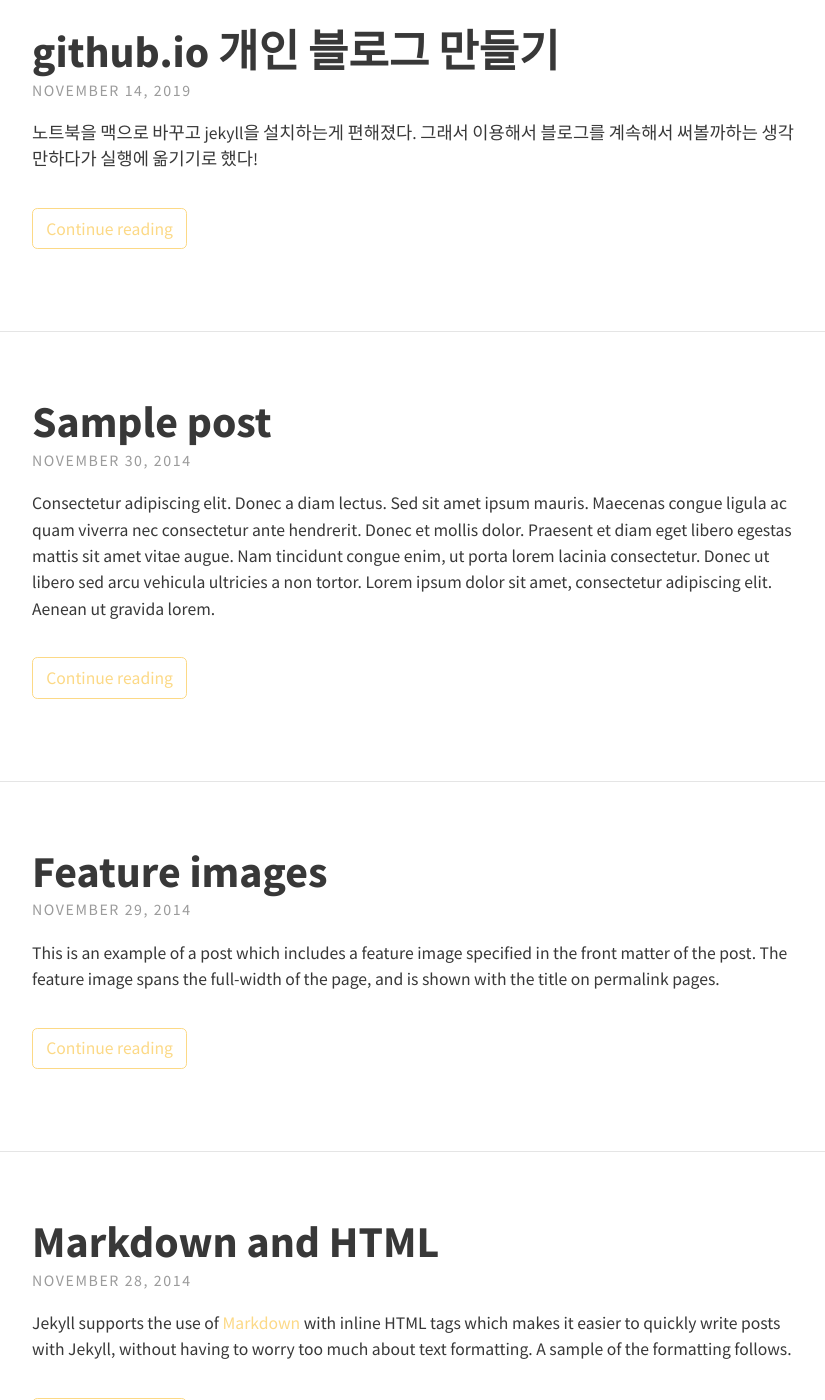
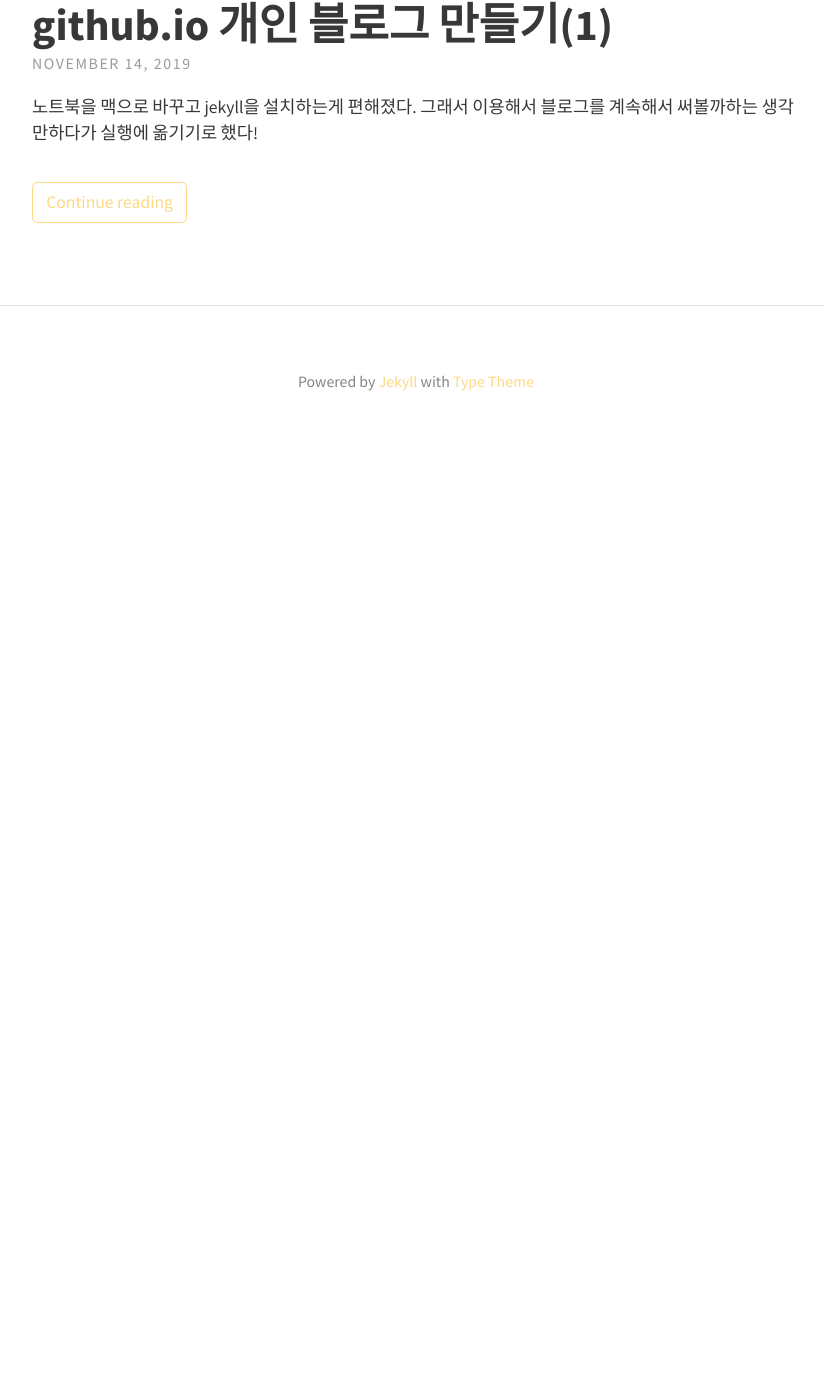
Before and after one commit to BoKyeong-Kim/BoKyeong-Kim.github.io, a Jekyll site: the page built from index.html, in a window 1280 px wide and 1400 px high, scrolled down 731 px. Shown: the whole window, without its empty margins (224-1049 px from the left). Built offline with Jekyll 4.4.1, drawn with Linux system fonts in a browser that asks for light colours; nearby versions of some CDN libraries; the list of posts is cut into pages by our own code; after the commit the page ends 1188 px from its top, so only the background shows below that; some of the changed text lies outside the part shown.

Commit message:
new post uploading

```diff
--- a/_posts/2014-11-28-markdown-and-html.md
+++ /dev/null
@@ -1,39 +0,0 @@
----
-layout: post
-title: Markdown and HTML
----
-
-Jekyll supports the use of [Markdown](http://daringfireball.net/projects/markdown/syntax) with inline HTML tags which makes it easier to quickly write posts with Jekyll, without having to worry too much about text formatting. A sample of the formatting follows.
-
-Tables have also been extended from Markdown:
-
-First Header  | Second Header
-------------- | -------------
-Content Cell  | Content Cell
-Content Cell  | Content Cell
-
-Here's an example of an image, which is included using Markdown:
-
-![Geometric pattern with fading gradient]({{ site.baseurl }}/assets/img/sample_feature_img_2.png)
-
-Highlighting for code in Jekyll is done using Pygments or Rouge. This theme makes use of Rouge by default.
-
-{% highlight js %}
-// count to ten
-for (var i = 1; i <= 10; i++) {
-    console.log(i);
-}
-
-// count to twenty
-var j = 0;
-while (j < 20) {
-    j++;
-    console.log(j);
-}
-{% endhighlight %}
-
-Type Theme uses KaTeX to display maths. Equations such as $$S_n = a \times \frac{1-r^n}{1-r}$$ can be displayed inline.
-
-Alternatively, they can be shown on a new line:
-
-$$ f(x) = \int \frac{2x^2+4x+6}{x-2} $$
--- a/_posts/2014-11-29-feature-images.md
+++ /dev/null
@@ -1,6 +0,0 @@
----
-layout: post
-title: Feature images
-feature-img: "assets/img/sample_feature_img.png"
----
-This is an example of a post which includes a feature image specified in the front matter of the post. The feature image spans the full-width of the page, and is shown with the title on permalink pages.
--- a/_posts/2014-11-30-sample-post.md
+++ /dev/null
@@ -1,22 +0,0 @@
----
-layout: post
-title: Sample post
-tags: [test, sample]
----
-Consectetur adipiscing elit. Donec a diam lectus. Sed sit amet ipsum mauris. Maecenas congue ligula ac quam viverra nec consectetur ante hendrerit. Donec et mollis dolor. Praesent et diam eget libero egestas mattis sit amet vitae augue. Nam tincidunt congue enim, ut porta lorem lacinia consectetur. Donec ut libero sed arcu vehicula ultricies a non tortor. Lorem ipsum dolor sit amet, consectetur adipiscing elit. Aenean ut gravida lorem.
-
-* Consectetur adipiscing elit
-* Donec a diam lectus
-* Sed sit amet ipsum mauris
-
-Ut turpis felis, pulvinar a semper sed, adipiscing id dolor. Pellentesque auctor nisi id magna consequat sagittis. Curabitur dapibus enim sit amet elit pharetra tincidunt feugiat nisl imperdiet. Ut convallis libero in urna ultrices accumsan. Donec sed odio eros. Donec viverra mi quis quam pulvinar at malesuada arcu rhoncus. Cum sociis natoque penatibus et magnis dis parturient montes, nascetur ridiculus mus. In rutrum accumsan ultricies. Mauris vitae nisi at sem facilisis semper ac in est.
-
-Nunc diam velit, adipiscing ut tristique vitae, sagittis vel odio. Maecenas convallis ullamcorper ultricies. Curabitur ornare, ligula *semper consectetur sagittis*, nisi diam iaculis velit, id fringilla sem nunc vel mi. Nam dictum, odio nec pretium volutpat, arcu ante placerat erat, non tristique elit urna et turpis. Quisque mi metus, ornare sit amet fermentum et, tincidunt et orci. Fusce eget orci a orci congue vestibulum.
-
-Ut dolor diam, elementum et vestibulum eu, porttitor vel elit. Curabitur venenatis pulvinar tellus gravida ornare. Sed et erat faucibus nunc euismod ultricies ut id justo. Nullam cursus suscipit nisi, et ultrices justo sodales nec. Fusce venenatis facilisis lectus ac semper. Aliquam at massa ipsum. Quisque bibendum purus convallis nulla ultrices ultricies. Nullam aliquam, mi eu aliquam tincidunt, purus velit laoreet tortor, viverra pretium nisi quam vitae mi. Fusce vel volutpat elit. Nam sagittis nisi dui.
-
-> Suspendisse lectus leo, consectetur in tempor sit amet, placerat quis neque
-
-Etiam luctus porttitor lorem, sed suscipit est rutrum non. Curabitur lobortis nisl a enim congue semper. Aenean commodo ultrices imperdiet. Vestibulum ut justo vel sapien venenatis tincidunt.
-
-Phasellus eget dolor sit amet ipsum dapibus condimentum vitae quis lectus. Aliquam ut massa in turpis dapibus convallis. Praesent elit lacus, vestibulum at malesuada et, ornare et est. Ut augue nunc, sodales ut euismod non, adipiscing vitae orci. Mauris ut placerat justo. Mauris in ultricies enim. Quisque nec est eleifend nulla ultrices egestas quis ut quam. Donec sollicitudin lectus a mauris pulvinar id aliquam urna cursus. Cras quis ligula sem, vel elementum mi. Phasellus non ullamcorper urna.
--- a/_posts/2019-11-14-new-github-blog.md
+++ b/_posts/2019-11-14-new-github-blog.md
@@ -1,11 +1,12 @@
 ---
 layout: post
-title: github.io 개인 블로그 만들기
+title: github.io 개인 블로그 만들기(1)
 feature-img: "assets/img/github-logo.png"
 tags: [github.io, gitblog, jekyll]
 ---
 
-노트북을 맥으로 바꾸고 jekyll을 설치하는게 편해졌다. 그래서 이용해서 블로그를 계속해서 써볼까하는 생각만하다가 실행에 옮기기로 했다!
+노트북을 맥으로 바꾸고 jekyll을 설치하는게 편해졌다.
+그래서 이용해서 블로그를 계속해서 써볼까하는 생각만하다가 실행에 옮기기로 했다!
 
 
 
```
Also changed, not shown: _posts/2019-11-16-new-github-blog2.md (+65 -1 lines), assets/img/create_repo.png (added), assets/img/github-logo.png, assets/img/setting_repo.png (added), assets/img/url_repo.png (added).
